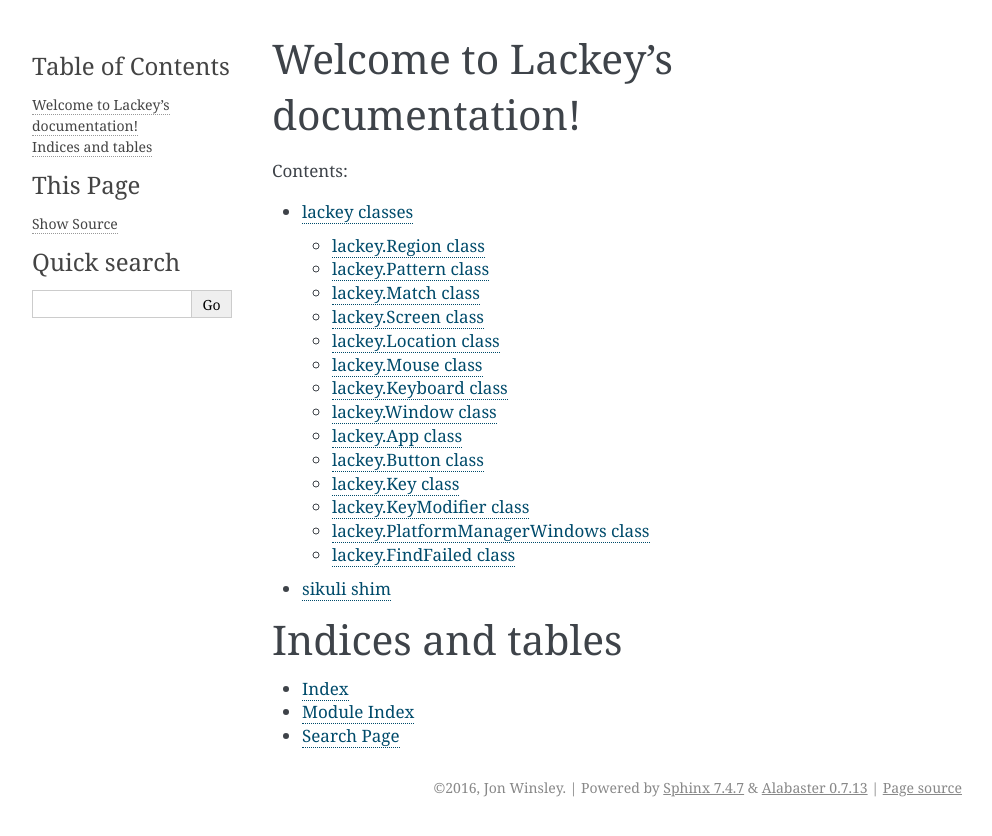
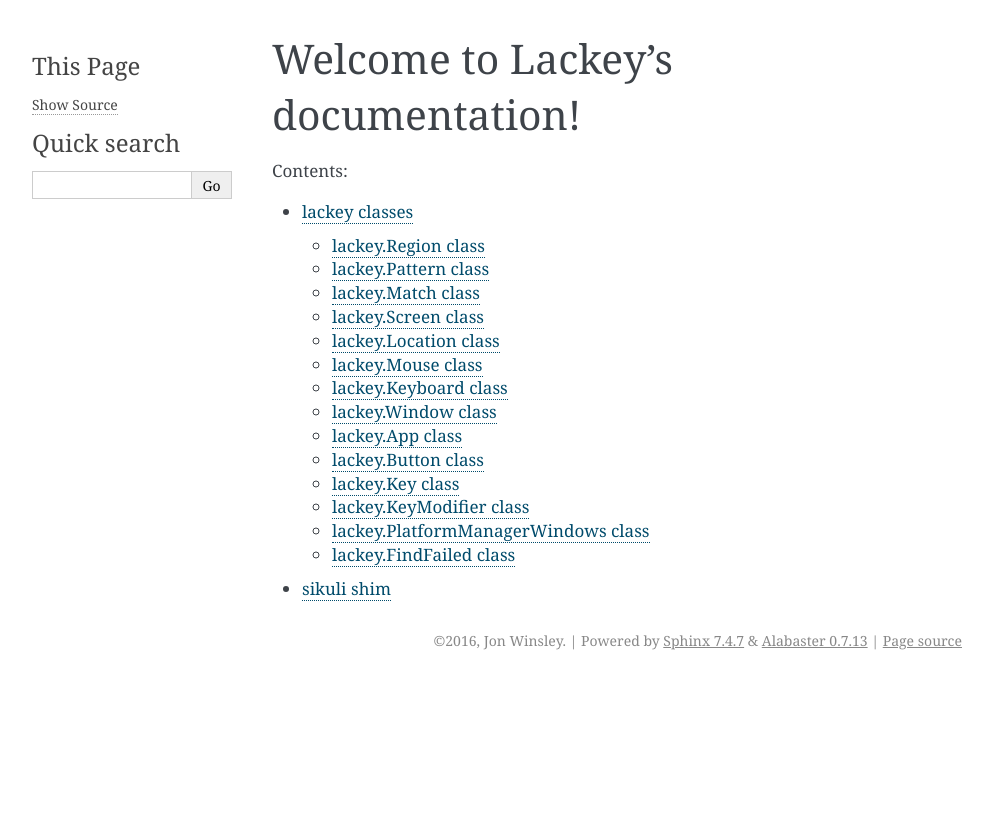
Before and after one commit to glitchassassin/lackey, a Sphinx documentation site: the page built from docs/source/index.rst, in a window 1280 px wide. Shown: the top 836 px of the page, without its empty margins (148-1140 px from the left). Built offline with Sphinx 7.4.7, drawn with Linux system fonts in a browser that asks for light colours.

```diff
--- a/docs/source/conf.py
+++ b/docs/source/conf.py
@@ -18,7 +18,9 @@
 #
 import os
 import sys
-sys.path.insert(0, os.path.abspath('..\..'))
+path = os.path.abspath('..\..')
+print path
+sys.path.insert(0, path)
 
 # -- General configuration ------------------------------------------------
 
--- a/docs/source/index.rst
+++ b/docs/source/index.rst
@@ -13,11 +13,3 @@ Contents:
 
    lackey.rst
    sikuli.rst
-
-
-Indices and tables
-==================
-
-* :ref:`genindex`
-* :ref:`modindex`
-* :ref:`search`
```
